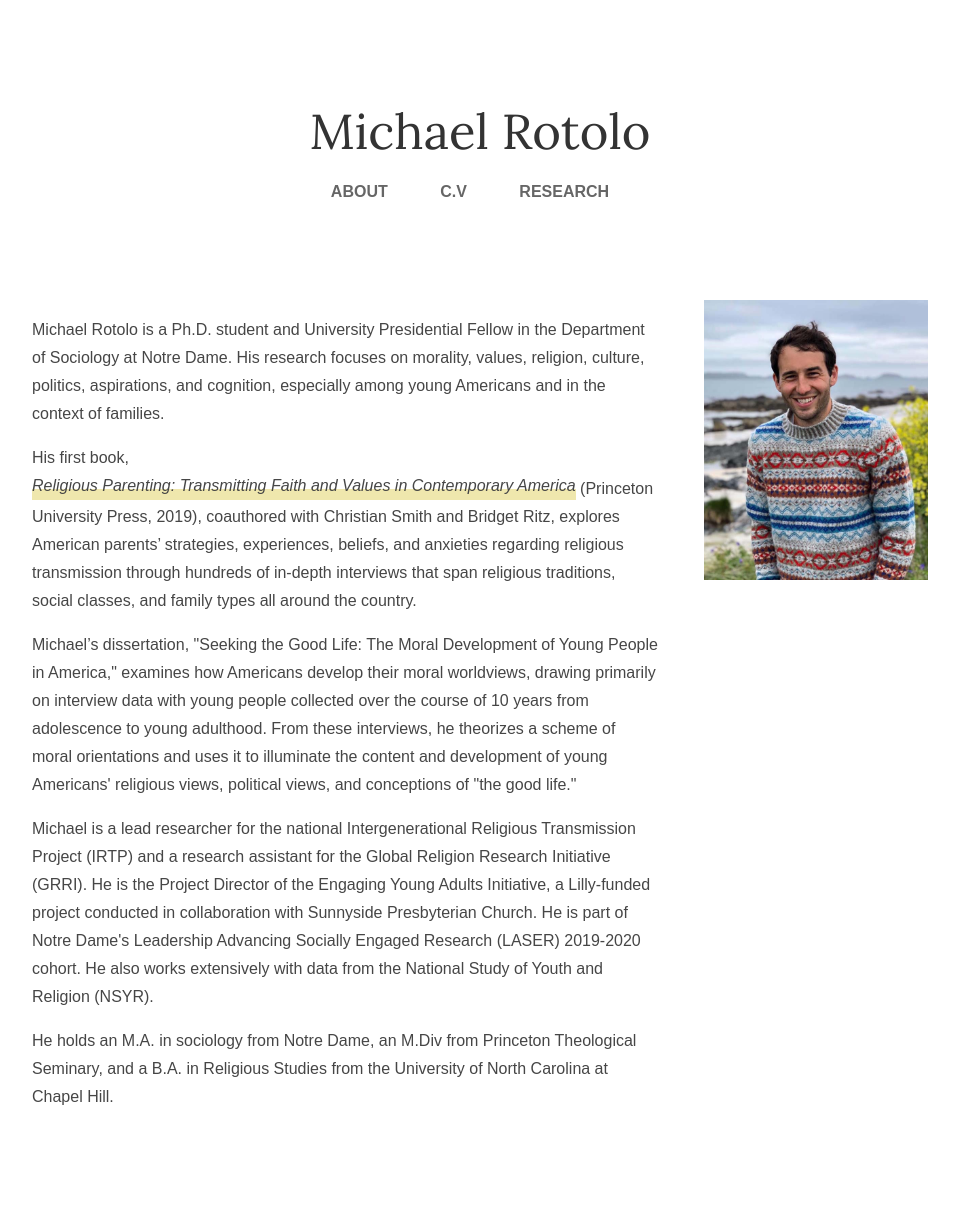
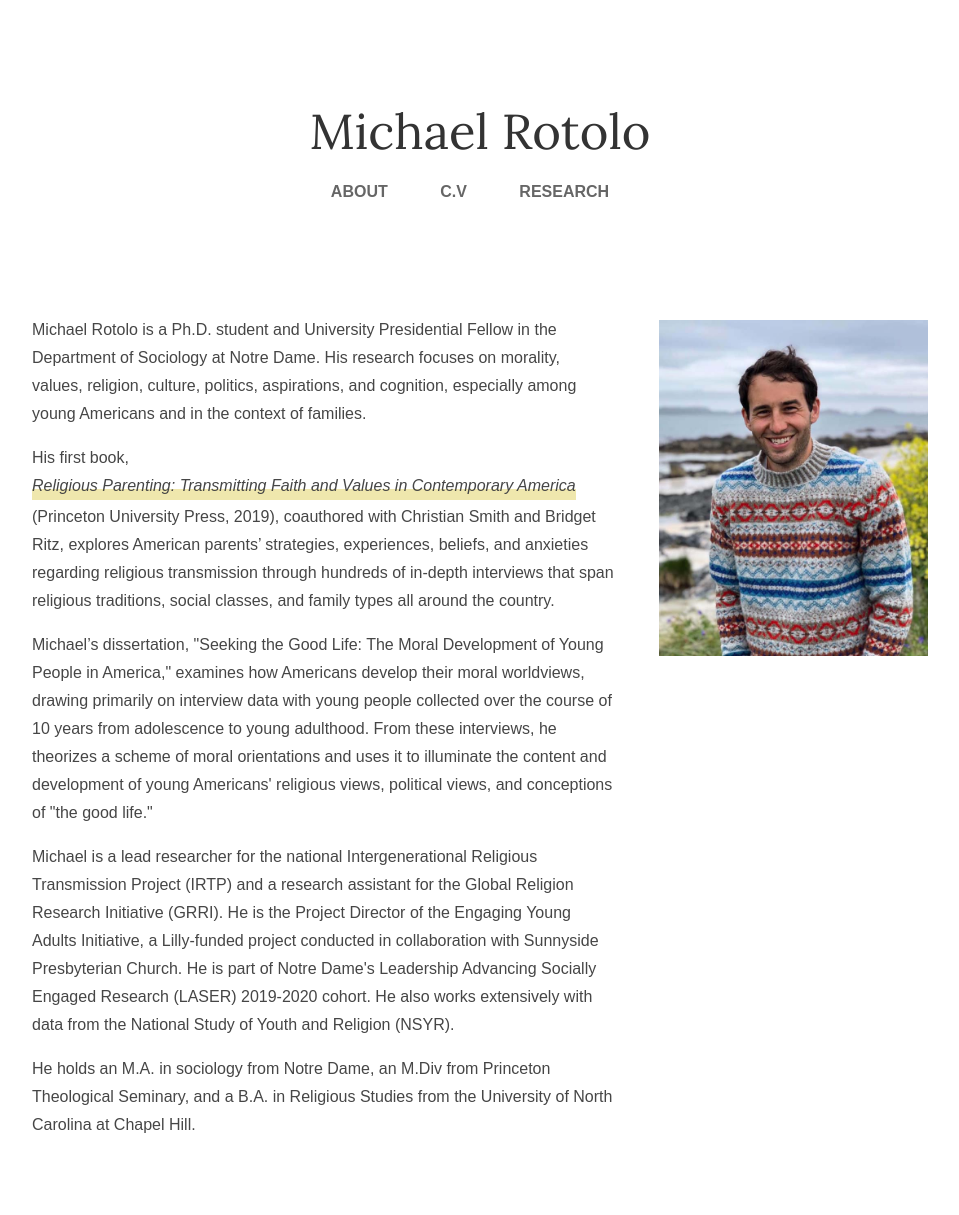
Before and after one commit to michaelrotolo/github.io, a Jekyll site: the page built from index.html, in a window 1280 px wide. Shown: the whole page, without its empty margins (160-1119 px from the left). Built offline with Jekyll 4.4.1, drawn with Linux system fonts in a browser that asks for light colours; some web fonts are replaced; before the commit the page ends 1187 px from its top, so only the background shows below that.

Commit message:
Update main.css

```diff
--- a/css/main.css
+++ b/css/main.css
@@ -131,13 +131,14 @@ img {
     }
     .left-body {
         display:inline-block;
-        width: 70%;
+        width: 65%;
     }
     .right-bar {
         display:inline-block;
-        width:25%;
+        width:30%;
         vertical-align:top;
         float:right;
         margin-left:4%;
+        margin-top:20px;
     }
 }
```
